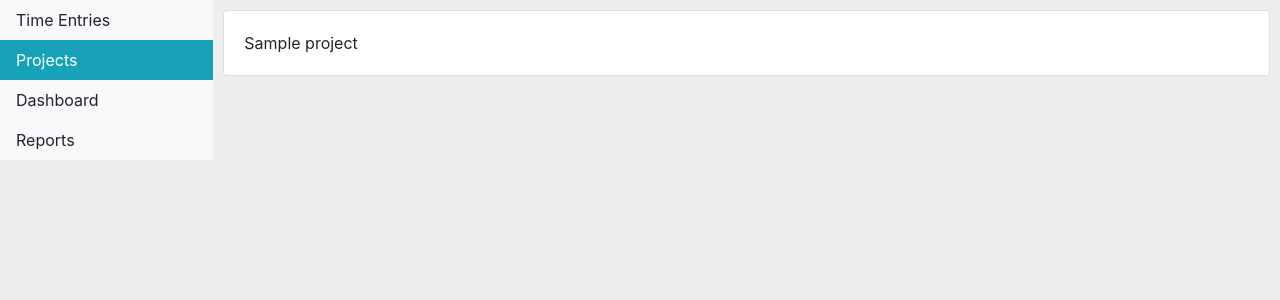
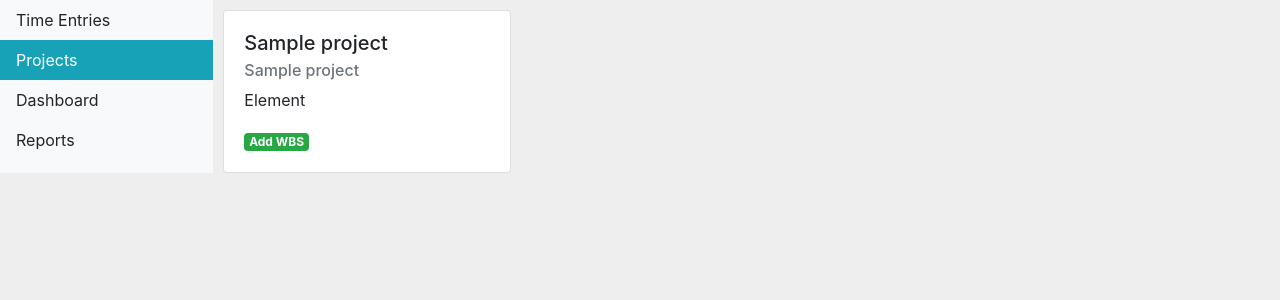
Before and after one commit to CaoKaiK/time_tracker, a Django app: page /projects/1/ in a window 1280 px wide. Shown: the part 80-380 px from the top of the page. Run offline with Django 3.2, Linux system fonts and the light colour scheme; tables that the repository leaves empty hold one stand-in row (values such as "Sample post"); some libraries are stand-ins or nearby versions.

Commit message:
REVIEW savepoint to review project model

```diff
--- a/tracker/templates/tracker/project_detail.html
+++ b/tracker/templates/tracker/project_detail.html
@@ -2,9 +2,13 @@
 
 {% block content %}
 
-<div class="card">
+
+<div class="card card-sm">
     <div class="card-body">
-        {{ object.project_name }}
+        <h5 class="card-title"> {{ object.project_name }}</h5>
+        <h6 class="card-subtitle mb-2 text-muted">{{ object.country_name }}</h6>
+        <p class="card-text">Element</p>
+        <a href="{% url 'projects-element-create' pk=project.id %}" class="badge badge-success">Add WBS</a>
     </div>
 </div>
 
--- a/tracker/urls.py
+++ b/tracker/urls.py
@@ -6,6 +6,7 @@ from .views import (
     ProjectCreateView,
     ProjectUpdateView,
     ProjectDeleteView,
+    ElementCreateView,
     EntryListView)
 from . import views
 
@@ -16,5 +17,6 @@ urlpatterns = [
     path('projects/create/', ProjectCreateView.as_view(), name="projects-create"),
     path('projects/<int:pk>/update/', ProjectUpdateView.as_view(), name='projects-update'),
     path('projects/<int:pk>/delete/', ProjectDeleteView.as_view(), name="projects-delete"),
+    path('projects/<int:pk>/element/create', ElementCreateView.as_view(), name='projects-element-create'),
     path('entries/', EntryListView.as_view(), name='entries'),
 ]
--- a/tracker/views.py
+++ b/tracker/views.py
@@ -5,7 +5,8 @@ from django.views.generic import ListView, DetailView, CreateView, UpdateView, D
 
 from django.contrib.messages.views import SuccessMessageMixin
 
-from .models import Project, Entry
+
+from .models import Project, Element, Entry
 
 
 def home(request):
@@ -47,6 +48,20 @@ class ProjectDeleteView(DeleteView):
         messages.warning(self.request, self.success_message)
         return super(ProjectDeleteView, self).delete(request, *args, **kwargs)
 
+class ElementCreateView(CreateView):
+    model = Element
+    fields = [
+        'element',
+        'act_description',
+        'act_type',
+        'act',
+    ]
+
+    def form_valid(self, form):
+        form.instance.project_id_id = self.kwargs.get('pk')
+        return super(ElementCreateView, self).form_valid(form)
+
+
 
 class EntryListView(ListView):
     model = Entry
```
Also changed, not shown: tracker/templates/tracker/element_form.html (renamed from static/icons/chevron-up.svg, +10 -1 lines).
